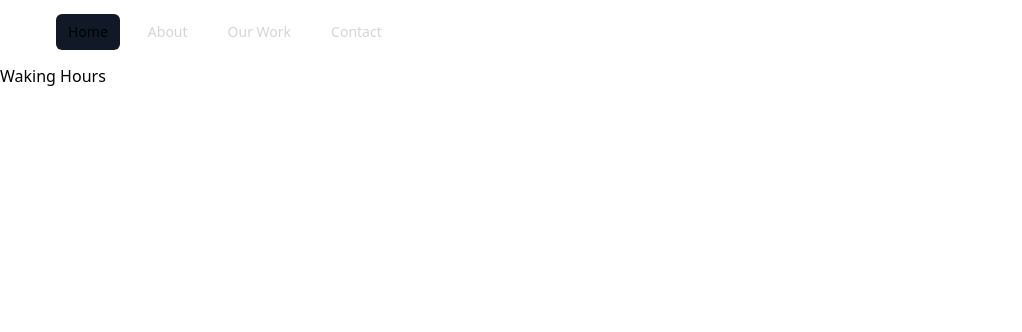
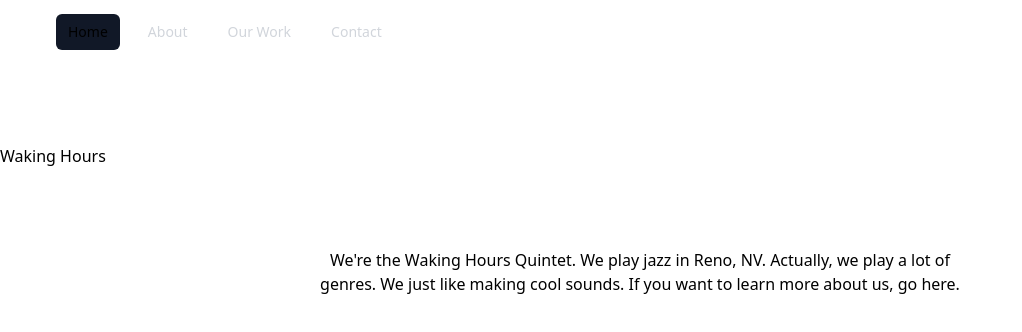
Before and after one commit to dvub/whq-site, a Next.js app: page / in a window 1280 px wide. Shown: the top 332 px of the page, without its empty margins (0-1022 px from the left). Built offline with nearby package versions, Linux system fonts and the light colour scheme.

Commit message:
add content

```diff
--- a/pages/index.tsx
+++ b/pages/index.tsx
@@ -1,7 +1,15 @@
+import Link from "next/link";
+
 export default function Home() {
   return (
     <main>
-      <h1>Waking Hours</h1>
+      <h1 style={{ marginTop: '10vh' }}>Waking Hours</h1>
+      <div>
+        <p style={{maxWidth: '50vw', textAlign: 'center', margin: 'auto', marginTop: '10vh'}}>
+          We&apos;re the Waking Hours Quintet. We play jazz in Reno, NV. Actually, we play a lot of genres. We just like making cool sounds. If you want to learn more about us, go <Link href={'/about'}>here</Link>.
+        </p>
+      </div>
+
 
     </main>
   )
```
